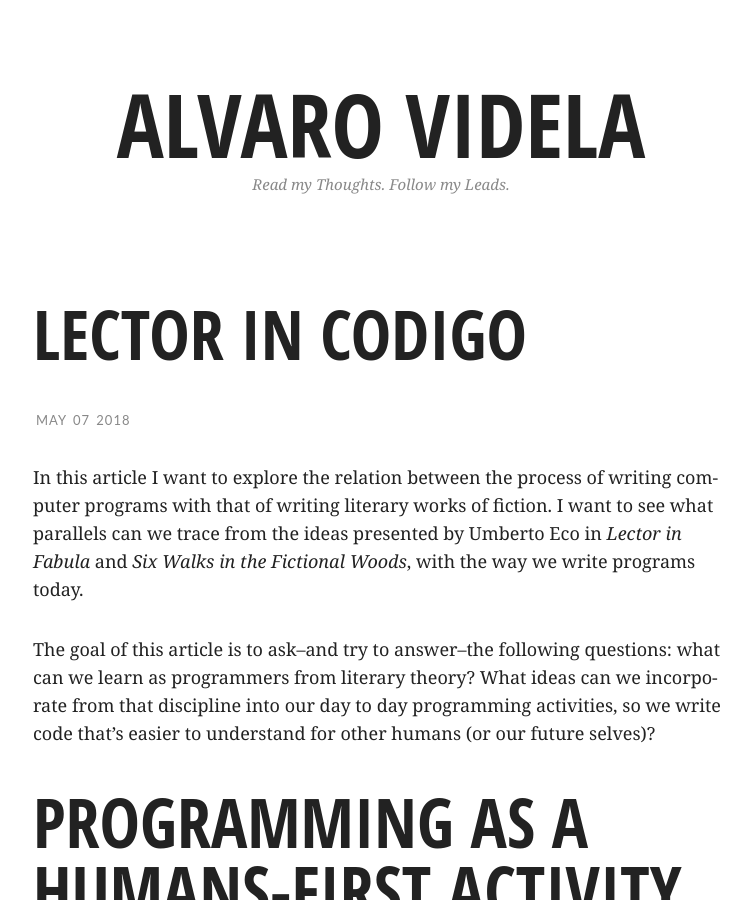
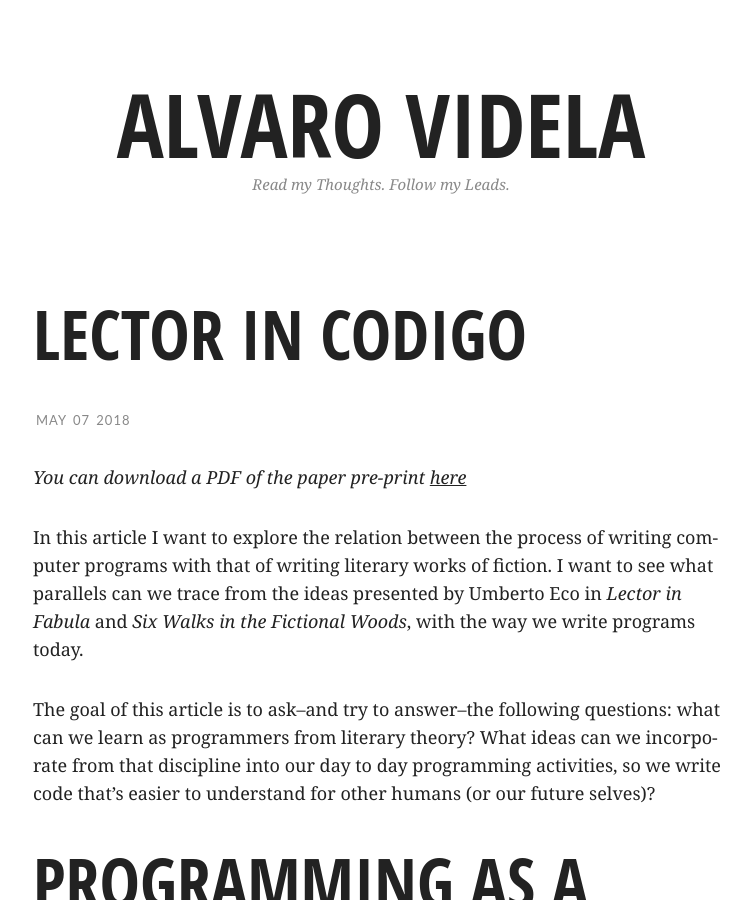
Before and after one commit to videlalvaro/videlalvaro.github.io, a Jekyll site: the page built from _posts/2018-05-07-lector-in-codigo.md, in a window 1280 px wide and 900 px high. Shown: the whole window, without its empty margins (259-1010 px from the left). Built offline with Jekyll 4.4.1, drawn with Linux system fonts in a browser that asks for light colours; comment, search, counter and statistics services are not loaded.

Commit message:
adds link to paper PDF

```diff
--- a/_posts/2018-05-07-lector-in-codigo.md
+++ b/_posts/2018-05-07-lector-in-codigo.md
@@ -7,6 +7,7 @@ title: Lector in Codigo
 
 <span class="meta">May 07 2018</span>
 
+_You can download a PDF of the paper pre-print [here](http://alvaro-videla.com/pdfs/lector_in_codigo.pdf)_
 
 In this article I want to explore the relation between the process of
 writing computer programs with that of writing literary works of
```
